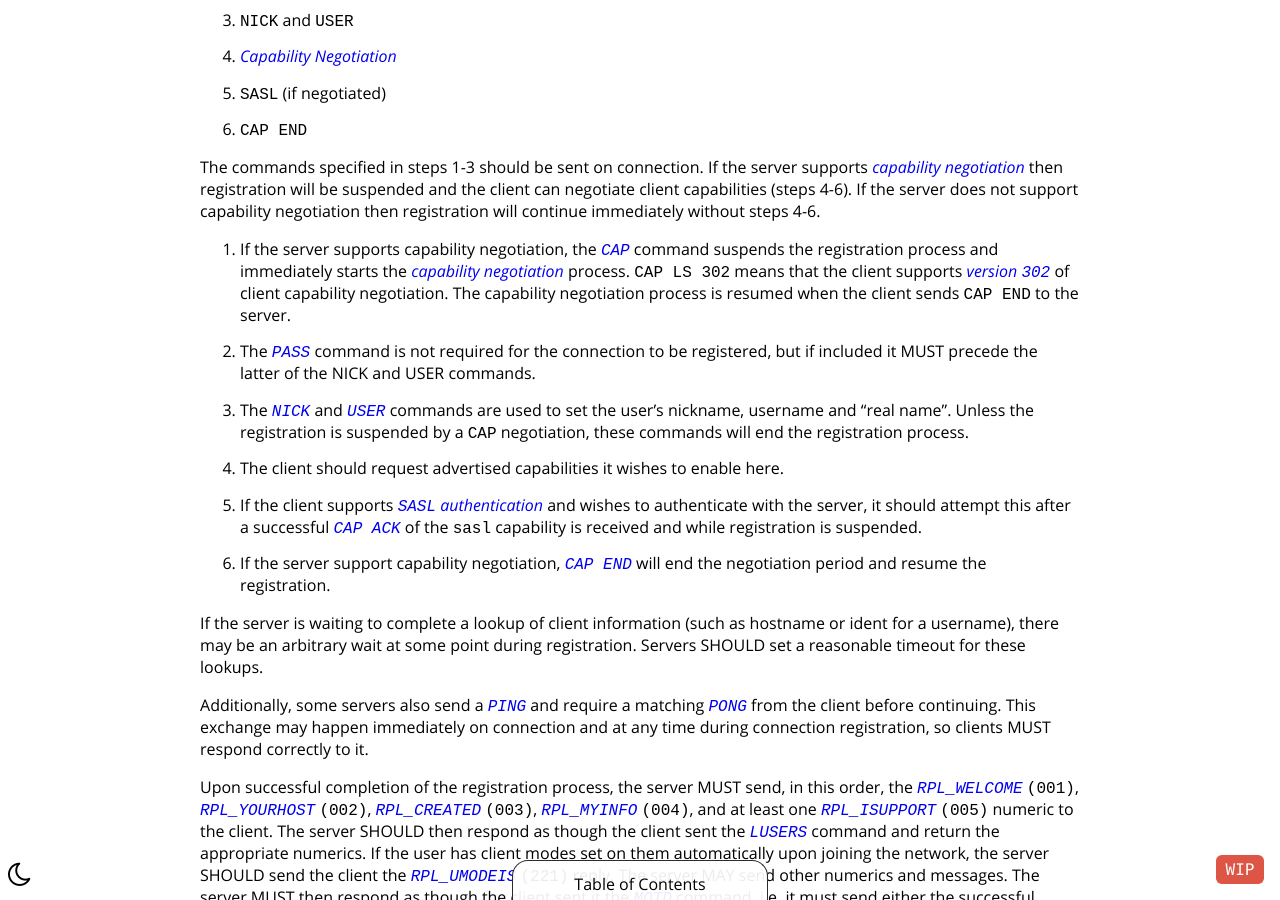
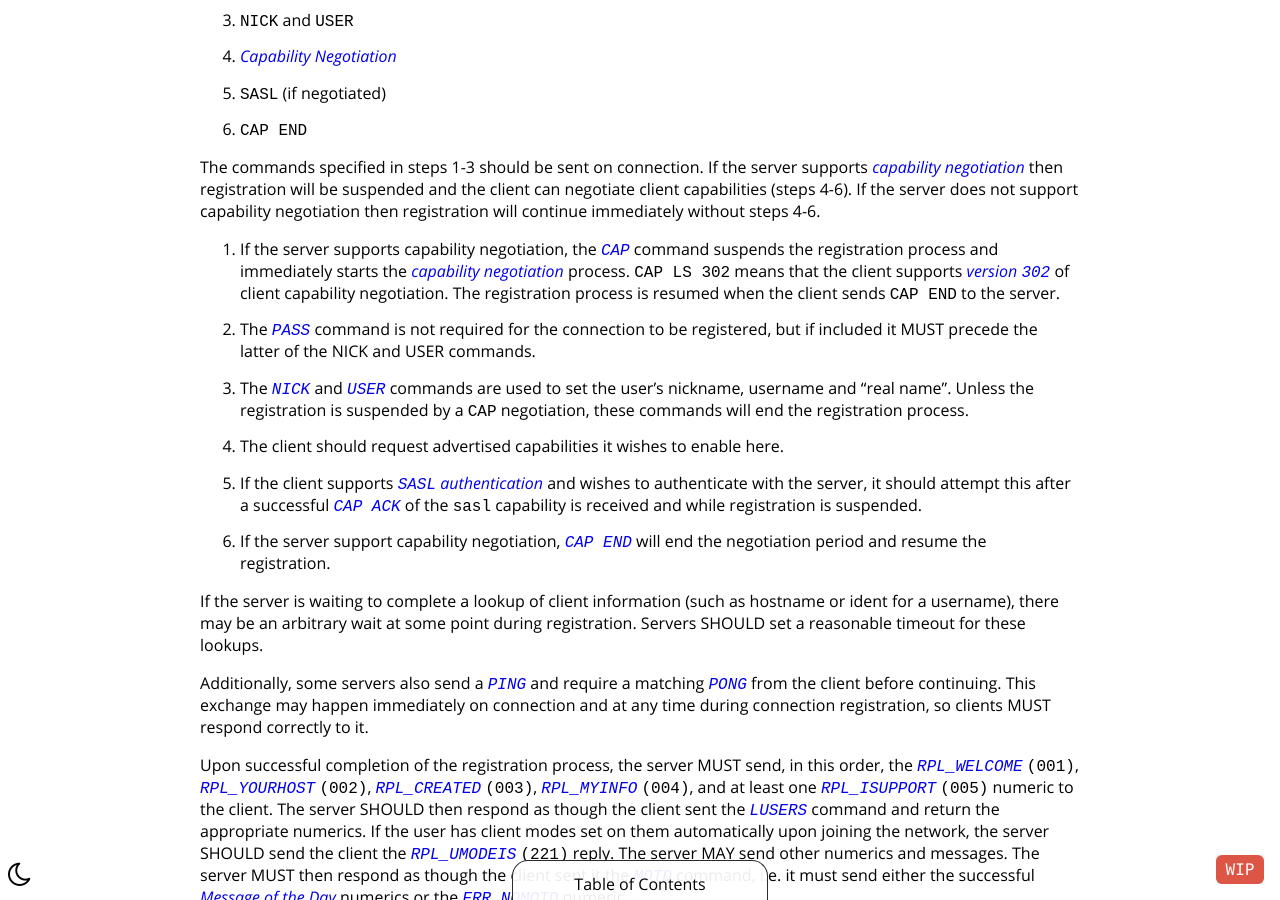
Before and after one commit to ircdocs/modern-irc, a Jekyll site: the page built from index.md, in a window 1280 px wide and 900 px high, scrolled down 12110 px. Built offline with Jekyll 4.4.1, drawn with Linux system fonts in a browser that asks for light colours.

Commit message:
Update index.md
I think this is a typo.

```diff
--- a/index.md
+++ b/index.md
@@ -541,7 +541,7 @@ The recommended order of commands during registration is as follows:
 
 The commands specified in steps 1-3 should be sent on connection. If the server supports [capability negotiation](#capability-negotiation) then registration will be suspended and the client can negotiate client capabilities (steps 4-6). If the server does not support capability negotiation then registration will continue immediately without steps 4-6.
 
-1. If the server supports capability negotiation, the [`CAP`](#cap-message) command suspends the registration process and immediately starts the [capability negotiation](#capability-negotiation) process. `CAP LS 302` means that the client supports [version `302`](http://ircv3.net/specs/core/capability-negotiation-3.2.html) of client capability negotiation. The capability negotiation process is resumed when the client sends `CAP END` to the server.
+1. If the server supports capability negotiation, the [`CAP`](#cap-message) command suspends the registration process and immediately starts the [capability negotiation](#capability-negotiation) process. `CAP LS 302` means that the client supports [version `302`](http://ircv3.net/specs/core/capability-negotiation-3.2.html) of client capability negotiation. The registration process is resumed when the client sends `CAP END` to the server.
 
 2. The [`PASS`](#pass-message) command is not required for the connection to be registered, but if included it MUST precede the latter of the NICK and USER commands.
 
```
